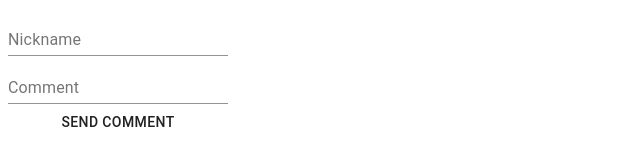
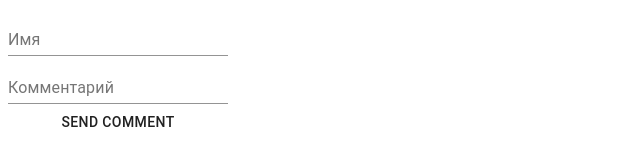
Before and after one commit to sleepwalkerwho/simple-comment-system, a React (Create React App) app in the folder front/itmo-hw3/: page / in a window 1280 px wide. Shown: the top 160 px of the page, without its empty margins (0-640 px from the left). Built offline with nearby package versions, Linux system fonts and the light colour scheme.

Commit message:
release-1.2 add validation

```diff
--- a/front/itmo-hw3/src/component/CommentPage.tsx
+++ b/front/itmo-hw3/src/component/CommentPage.tsx
@@ -20,28 +20,29 @@ export class CommentPage extends Component <{},States> {
     public render(): ReactNode {
         return (
             <div className="div-comments-page" style={{display:"inline-grid"}}>
-                <TextField label="Nickname"
+                <TextField label="Имя"
                 value={this.state.author}
                 onChange={(event)=>this.changeName(event.target.value)}/>
-                <TextField label="Comment"
+                <TextField label="Комментарий"
                 value={this.state.comment}
                 onChange={(event)=>this.changeComment(event.target.value)}/>
                 <Button onClick={()=> {this.handleSubmit()}}>Send Comment</Button>
             </div>
         )
     }
+    //валидация поля Имя, устанавливаем в поле Имя значение, введённое пользователем
     private changeName(value:string){
         this.validateName(value)
         this.setState({author:value})
     }
-
+    //валидация поля Имя, устанавливаем в поле Имя значение, введённое пользователем
     private changeComment(value:string){
         this.validateComment(value)
         this.setState({comment:value})
     }
-
+    //для валидации поля Имя
     private validateName(name:string){
-        if(name.length>2){
+        if(name.length>0 && name.length<=300){
             this.setState({validName: true});
             return true
         }
@@ -50,8 +51,9 @@ export class CommentPage extends Component <{},States> {
         }
 
     }
+    //для валидации поля Комментарий
     private validateComment(comment:string){
-        if(comment.length>2){
+        if(comment.length>0 && comment.length <=1000 ){
             this.setState({validComment: true});
             return true
         }
@@ -59,15 +61,15 @@ export class CommentPage extends Component <{},States> {
             return false
         }
     }
-
+    //сообщение об ошибке при валидации
     handleSubmit() {
         if(this.state.validName === false){
-            console.log("NOT Veryficated")
-            alert("Поле имя не должно быть пустым и не превышать 300 символов")
+            console.log("NOT Validated")
+            alert("Поле Имя не должно быть пустым и не превышать 300 символов")
         }
         if(this.state.validComment===false){
-            console.log("NOT Veryficated")
-            alert("Поле комменатрий не должно быть пустым и не превышать 1000 символов")
+            console.log("NOT Validated")
+            alert("Поле Комменатрий не должно быть пустым и не превышать 1000 символов")
         }
 
     }
```
